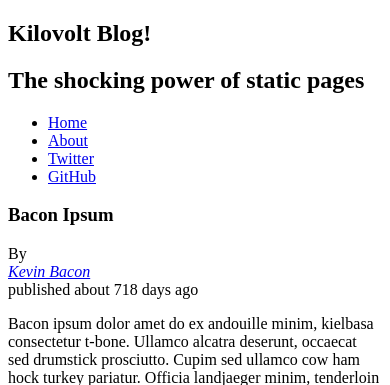
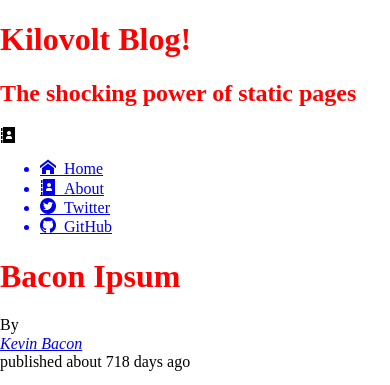
Before and after one commit to spinaltaper/01-mobile-first, a plain HTML site: page starter-code/index.html in a window 390 px wide. Shown: the top 385 px of the page. Drawn offline with nearby package versions, Linux system fonts and the light colour scheme; files whose address does not match are found by name.

Commit message:
cannot find hamburger image in font library

```diff
--- a/starter-code/index.html
+++ b/starter-code/index.html
@@ -4,15 +4,19 @@
   <meta charset="UTF-8">
   <title>Lab 1</title>
   <!-- TODO: Add a meta tag to properly set the viewport and initial scale -->
+  <meta name="viewport" content="width=device-width, initial-scale=1">
+  <!-- TODO: Add a link to a normalize.css file, which should be in your vendor/styles/ directory -->
+  <link rel="stylesheet"  href="vendor/normalize.css">
+  <!-- TODO: Link in the provided styles/icons.css file so that you can use icon fonts -->
+  <link rel='stylesheet' href='vendor/styles/icons.css'>
+  <!-- TODO: Link in your SMACSS-appropriate CSS files: base, layout, and modules -->
+  <link rel= "stylesheet"  href="vendor/styles/base.css">
+  <link rel= "stylesheet" href="vendor/styles/layout.css">
+  <link rel= "stylesheet" href="vendor/styles/modules.css">
+  <!-- COMMENT: Explain the ordering of the loading of the stylesheets -->
 
-  <!-- TODO: Add a link to a normalize.css file, which should be in your vendor/styles/ directory -->
-
-  <!-- TODO: Link in the provided styles/icons.css file so that you can use icon fonts -->
-
-  <!-- TODO: Link in your SMACSS-appropriate CSS files: base, layout, and modules -->
-
-  <!-- COMMENT: Explain the ordering of the loading of the stylesheets -->
-  <!-- PUT YOUR RESPONSE HERE -->
+  <!-- normalize first because we always want to be working on the same starting point.  Then the icons can can be called by the other style
+  sheets. -->
 
   <!-- REVIEW: This is the favicon -->
   <link rel="icon" type="image/x-icon" href="https://avatars2.githubusercontent.com/u/18607604?v=3&s=200">
@@ -23,7 +27,6 @@
     <!-- COMMENT: Read the CSS Tricks article on clearfix, and explain in your own words how they are used. -->
     <!-- https://css-tricks.com/snippets/css/clear-fix/ -->
     <!-- PUT YOUR RESPONSE HERE -->
-
     <section class="heading-group-h1">
       <h1>
         Kilovolt Blog!
@@ -32,12 +35,12 @@
     </section>
     <nav class="main-nav">
       <!-- TODO: Add a hamburger menu icon here, which will show/hide depending on screen width (desktop vs. mobile). -->
-
+      <div href="#" class="icon-hamburger"></div>
       <ul>
         <li class="tab" data-content="articles"><a href="#" class="icon-home"> Home</a></li>
         <li class="tab" data-content="about"><a href="#" class="icon-address-book"> About</a></li>
         <li><a href="http://twitter.com/brookr" target="_blank" class="icon-twitter3"> Twitter</a></li>
-        <li><a href="http://github.com/brookr" target="_blank" class="icon-github"> GitHub</a></li>
+        <li><a href="http://github.com/brookr" target="_blank" class="icon-github"> GitHub</a></li></div>
       </ul>
     </nav>
   </header>
--- a/starter-code/vendor/styles/icons.css
+++ b/starter-code/vendor/styles/icons.css
@@ -25,6 +25,9 @@
 
 .icon-home:before {
 	content: "\e908";
+}
+.icon-hamburger:before{
+	content:"\e901";
 }
 .icon-home3:before {
 	content: "\e900";
```
